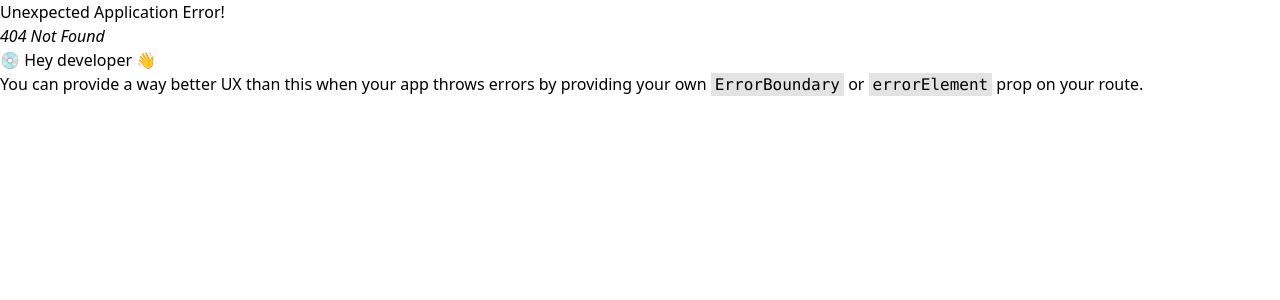
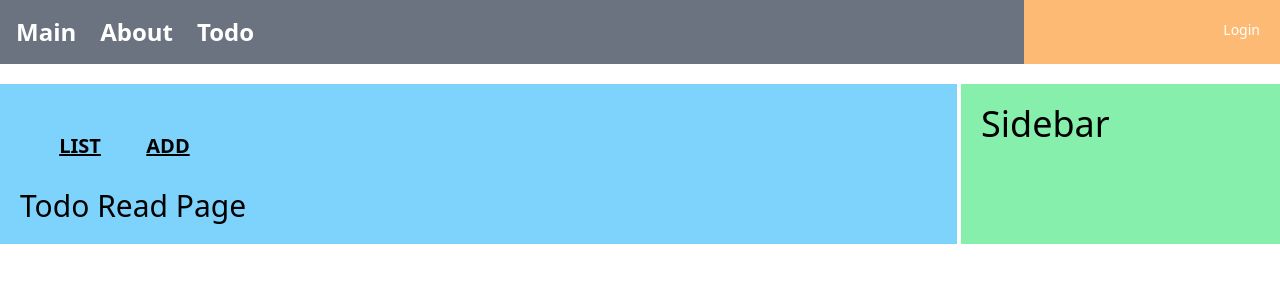
Before and after one commit to yejun95/React_JPA_Study, a React (Create React App) app in the folder mall/: page /todo/read/1 in a window 1280 px wide. Before the commit this address had no page. Shown: the top 300 px of the page. Built offline with nearby package versions, Linux system fonts and the light colour scheme.

Commit message:
feat React - useParams:

```diff
--- /dev/null
+++ b/mall/src/pages/todo/ReadPage.js
@@ -0,0 +1,17 @@
+import React from 'react';
+import {useParams} from "react-router-dom";
+
+function ReadPage(props) {
+
+    const {tno} = useParams();
+
+    console.log(tno)
+
+    return (
+        <div className={'text-3xl'}>
+            Todo Read Page
+        </div>
+    );
+}
+
+export default ReadPage;
--- a/mall/src/router/root.js
+++ b/mall/src/router/root.js
@@ -1,11 +1,11 @@
 import {createBrowserRouter} from 'react-router-dom';
 import { Suspense, lazy } from "react";
+import todoRouter from "./todoRouter";
 
 const Loading = <div>Loading....</div>
 const Main = lazy(() => import("../pages/MainPage"));
 const About = lazy(() => import("../pages/AboutPage"));
 const TodoIndex = lazy(() => import("../pages/todo/indexPage"))
-const TodoList = lazy(() => import("../pages/todo/ListPage"))
 
 const root = createBrowserRouter([
     {
@@ -19,12 +19,7 @@ const root = createBrowserRouter([
     {
         path: "todo",
         element: <Suspense fallback={Loading}><TodoIndex/></Suspense>,
-        children: [
-            {
-                path: "list",
-                element: <Suspense fallback={Loading}><TodoList/></Suspense>
-            }
-        ]
+        children: todoRouter()
     }
 ])
 
--- /dev/null
+++ b/mall/src/router/todoRouter.js
@@ -0,0 +1,25 @@
+import {lazy, Suspense} from "react";
+import {Navigate} from "react-router-dom";
+
+const Loading = <div>Loading....</div>
+const TodoList = lazy(() => import("../pages/todo/ListPage"))
+const TodoRead = lazy(() => import('../pages/todo/ReadPage'))
+
+const todoRouter = () => {
+    return [
+        {
+            path: '',
+            element: <Navigate replace to={'list'}/>
+        },
+        {
+            path: 'list',
+            element: <Suspense fallback={Loading}><TodoList/></Suspense>
+        },
+        {
+            path: 'read/:tno',
+            element: <Suspense fallback={Loading}><TodoRead/></Suspense>
+        }
+    ]
+}
+
+export default todoRouter;
```
